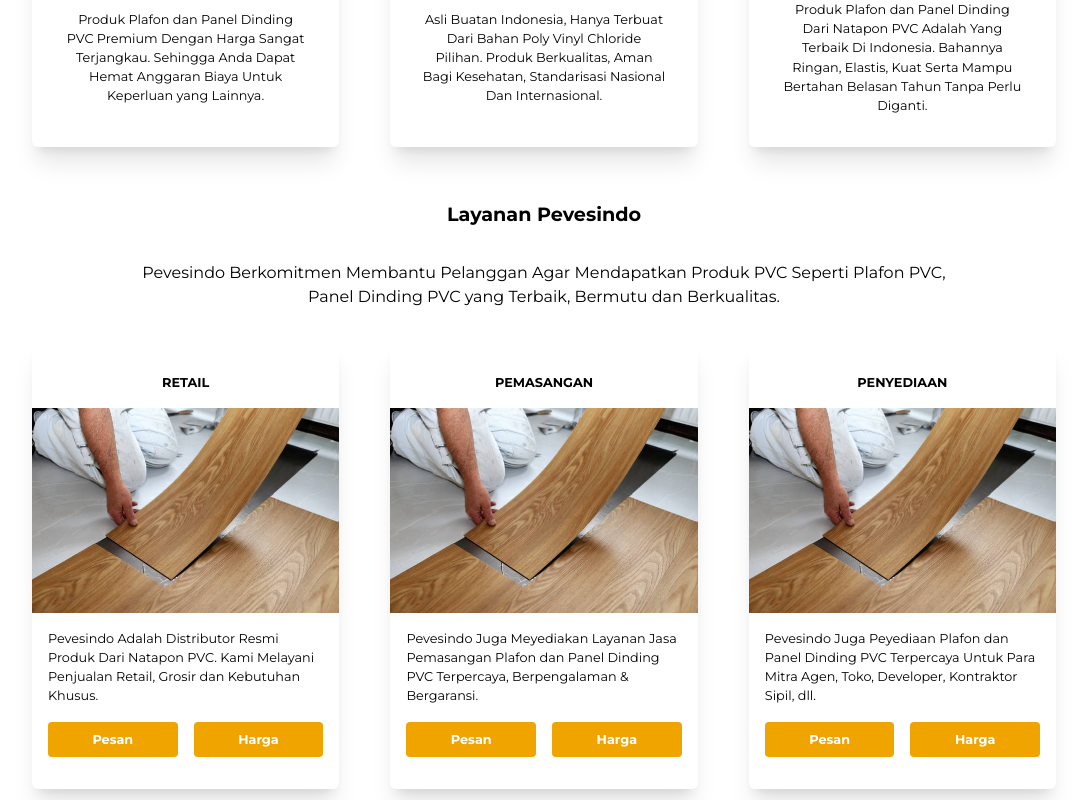
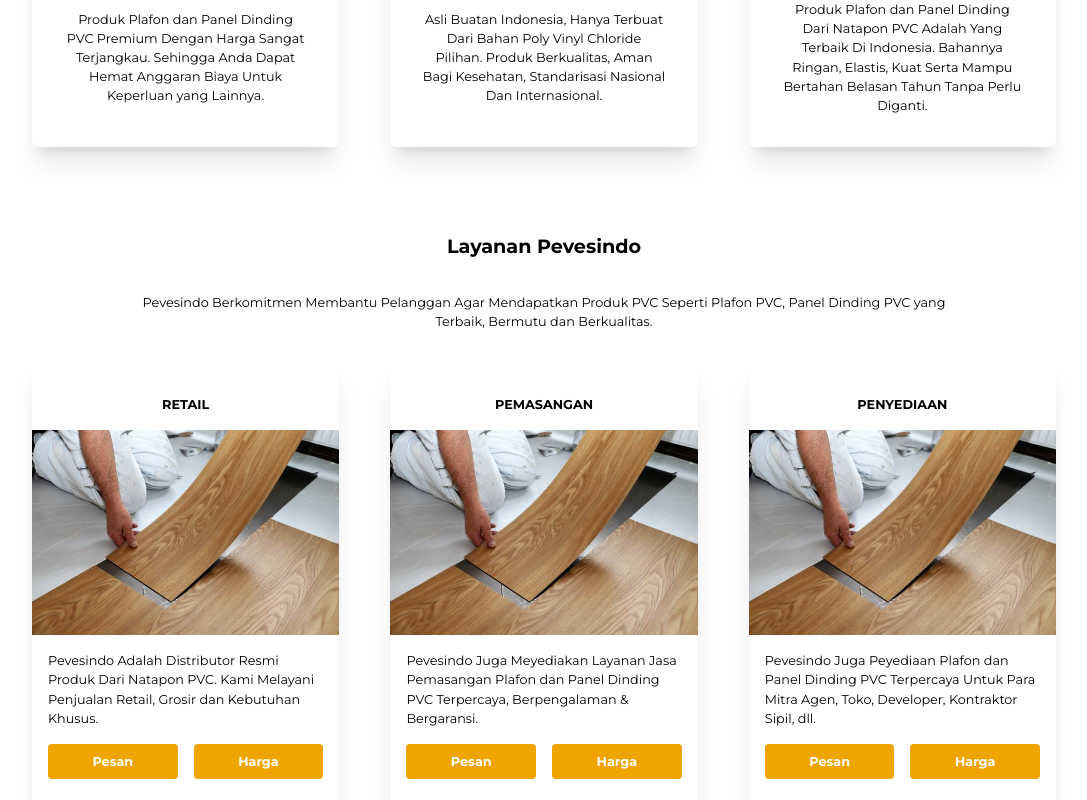
Before and after one commit to guntekhunter/pevesindo, a Next.js app: page / in a window 1280 px wide. Shown: the part 760-1560 px from the top of the page, without its empty margins (96-1183 px from the left). Built offline with nearby package versions, Linux system fonts and the light colour scheme.

Commit message:
fix: spacing in layanan section

```diff
--- a/src/app/page.tsx
+++ b/src/app/page.tsx
@@ -102,11 +102,11 @@
             </div>
           </div>
         </div>
-        <div className="mt-[10rem] flex justify-center py-[5rem]">
+        <div className="mt-[12rem] flex justify-center py-[5rem]">
           <div className="w-[80%] text-center space-y-[2rem]">
             <Header className="text-black">Layanan Pevesindo</Header>
             <div className="w-full flex justify-around">
-              <p className="text-[1rem] w-[80%]">
+              <p className="w-[80%] text-[.8rem]">
                 Pevesindo Berkomitmen Membantu Pelanggan Agar Mendapatkan Produk
                 PVC Seperti Plafon PVC, Panel Dinding PVC yang Terbaik, Bermutu
                 dan Berkualitas.
```
